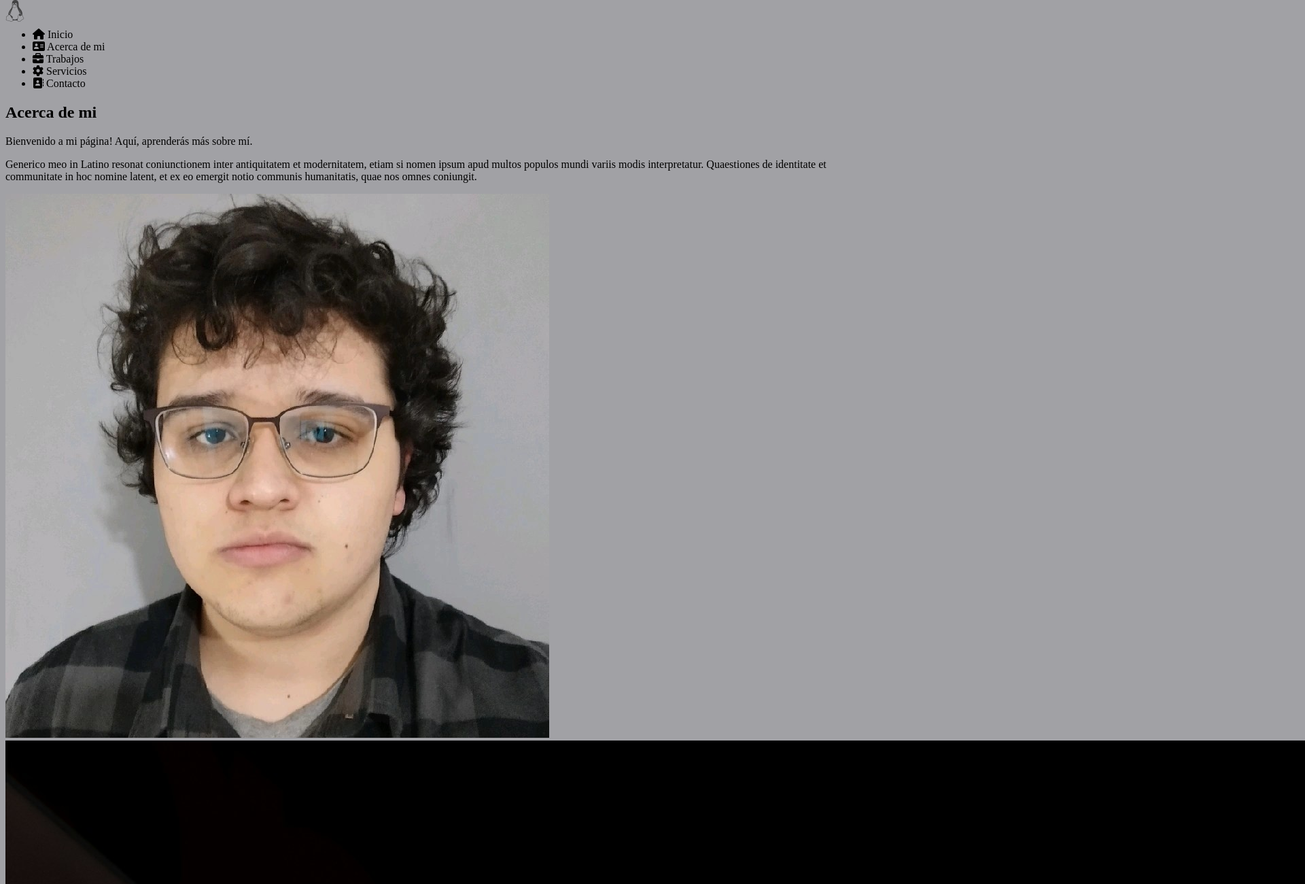
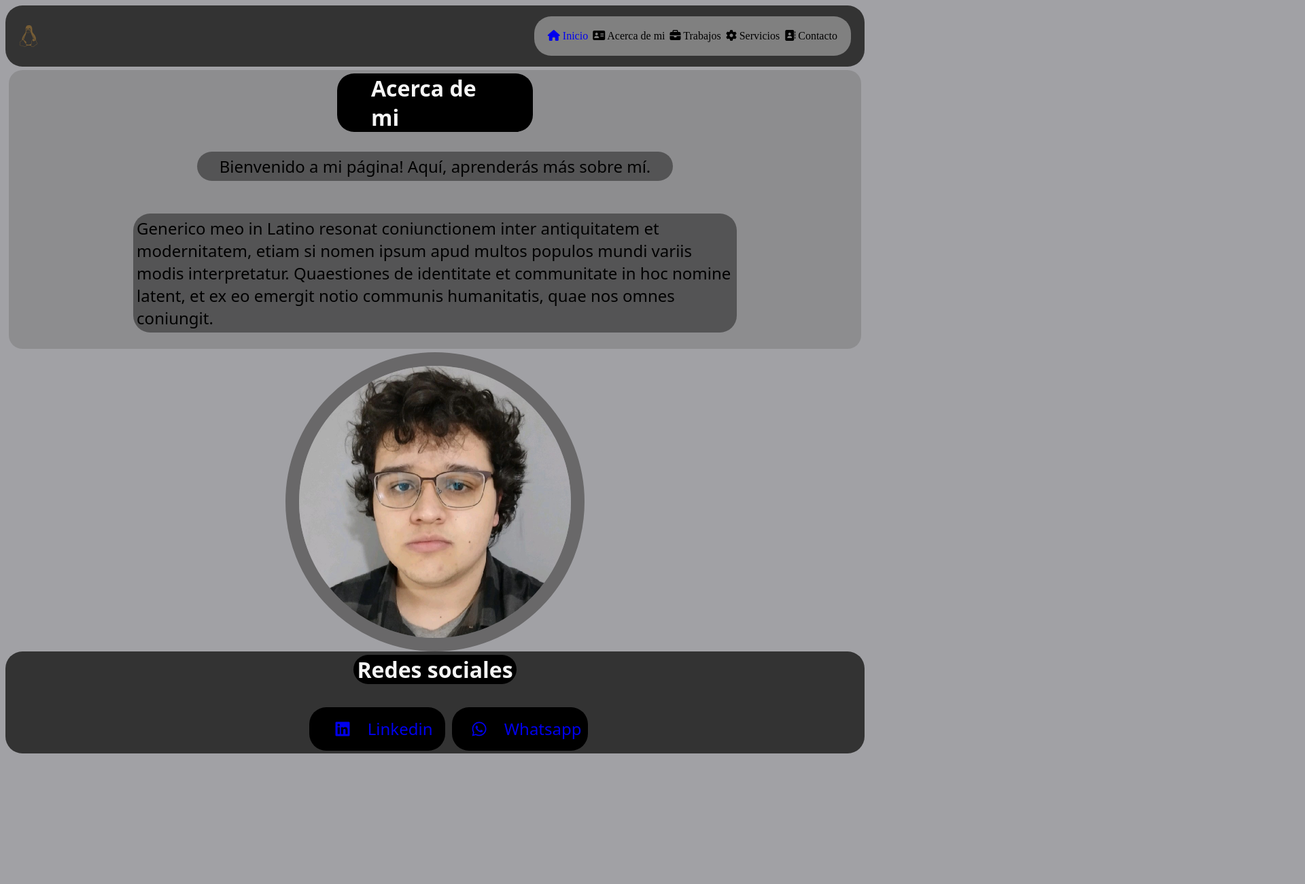
Before and after one commit to Nicozilabe/Portfolio, a plain HTML site: page index.html in a window 1280 px wide. Shown: the top 1300 px of the page at 68% size, 1920 px wide, since content can reach past the window. After the commit the page ends 1116 px from the top, so only its background shows below. Drawn offline with Linux system fonts and the light colour scheme.

Commit message:
me olvide ya todo lo que modifique

```diff
--- a/index.html
+++ b/index.html
@@ -13,21 +13,21 @@
   <body>
     <div class="container">
       <header>
-        <i class="fa-brands fa-linux fa-bounce fa-2xl" style="color: #424243;"></i>
+        <i class="fa-brands fa-linux fa fa-2xl" style="color: #775d35;"></i>
         <nav>
           <ul>
-            <li><i class="fa-solid fa-house"></i> Inicio</li>
+            <li><a href="index.html"><i class="fa-solid fa-house"></i> Inicio</a></li>
             <li><i class="fa-solid fa-address-card"></i> Acerca de mi</li>
             <li><i class="fa-solid fa-briefcase"></i> Trabajos</li>
             <li><i class="fa-solid fa-gear fa-spin"></i> Servicios</li>
             <li><i class="fa-solid fa-address-book"></i> Contacto</li>
           </ul>
         </nav>
-
+      </header>
         <main>
           <section class="section-1">
             <div class="acerca-de">
-              <h2>Acerca de mi</h2>
+              <h2 class="tit">Acerca de mi</h2>
               <p class="parrafo1">
                 Bienvenido a mi página! Aquí, aprenderás más sobre mí.
               </p>
@@ -39,9 +39,9 @@
             </div>
             <div class="imagen"><img src="img/yo.jpg" alt="imagen personal"></div>
           </section>
-          <section class="section-2">
-            <img src="img/carrusel-img.jpg" alt="magen de carrusel">
-          </section>
+         <!-- <section class="section-2">
+            <img src="img/carrusel-img.jpg" alt="imagen de carrusel">
+          </section>-->
         </main>
         <footer>
             <h3 class="titulo-foot">Redes sociales</h3>
@@ -50,7 +50,6 @@
                 <li><a href="https://wa.me/59898018897"><i class="fa-brands fa-whatsapp"></i></i> Whatsapp</a></li>
             </ul>
         </footer>
-      </header>
     </div>
   </body>
 </html>
--- a/styles.css
+++ b/styles.css
@@ -1,6 +1,118 @@
 body {
-    background-color: rgb(161, 161, 165);
+  background-color: rgb(161, 161, 165);
 }
-.i {
-    margin: auto;
+a {
+  text-decoration: none;
 }
+header {
+  border-radius: 25px;
+  background-color: rgb(51, 51, 51);
+  display: flex;
+  align-items: center;
+  justify-content: space-between;
+}
+nav ul {
+  display: flex;
+  background-color: grey;
+  border-radius: 25px;
+  padding: 20px;
+  list-style: none;
+  gap: 7px;
+  margin-right: 20px;
+}
+.section-2 img {
+  width: 500px;
+}
+.fa-brands {
+  margin: 20px;
+}
+.imagen {
+  display: flex;
+  justify-content: center;
+}
+.imagen img {
+  display: flex;
+  border-radius: 2000px;
+  border: solid 20px rgba(85, 84, 84, 0.733);
+  width: 400px;
+}
+.acerca-de {
+  margin: 5px;
+  display: flex;
+  background-color: rgba(128, 128, 128, 0.582);
+  border-radius: 20px;
+  flex-direction: column;
+  flex-wrap: wrap;
+}
+.tit {
+  display: flex;
+  align-self: center;
+  padding-inline: 4%;
+  justify-content: center;
+  margin: 5px;
+  background-color: black;
+  color: whitesmoke;
+  width: 15%;
+  font-size: 200%;
+  border-radius: 25px;
+  font-family: system-ui, -apple-system, BlinkMacSystemFont, 'Segoe UI', Roboto, Oxygen, Ubuntu, Cantarell, 'Open Sans', 'Helvetica Neue', sans-serif;
+}
+.parrafo1{
+  font-family: system-ui, -apple-system, BlinkMacSystemFont, 'Segoe UI', Roboto, Oxygen, Ubuntu, Cantarell, 'Open Sans', 'Helvetica Neue', sans-serif;
+  align-self: center;
+  display: flex;
+  background-color: rgba(61, 61, 61, 0.705);
+  border-radius: 25px;
+  justify-content: center;
+  font-size: x-large;
+  width: 55%;
+  padding: 5px;
+}
+.parrafo2{
+  font-family: system-ui, -apple-system, BlinkMacSystemFont, 'Segoe UI', Roboto, Oxygen, Ubuntu, Cantarell, 'Open Sans', 'Helvetica Neue', sans-serif;
+  padding: 5px;
+  align-self: center;
+  display: flex;
+  background-color: rgba(61, 61, 61, 0.705);
+  border-radius: 25px;
+  justify-content: center;
+  font-size: x-large;
+  width: 70%;
+}
+footer {
+  border-radius: 25px;
+  background-color: rgb(51, 51, 51);
+  display: flex;
+  flex-direction: column;
+  height: 150px;
+}
+footer h3 {
+  display: flex;
+  align-self: center;
+  justify-content: center;
+  margin: 5px;
+  background-color: black;
+  color: whitesmoke;
+  width: 240px;
+  font-size: xx-large;
+  border-radius: 25px;
+  font-family: system-ui, -apple-system, BlinkMacSystemFont, 'Segoe UI', Roboto, Oxygen, Ubuntu, Cantarell, 'Open Sans', 'Helvetica Neue', sans-serif;
+}
+footer ul {
+  display: flex;
+  list-style: none;
+  align-self: center;
+  flex-direction: row;
+  font-size: x-large;
+}
+footer ul li {
+  display: flex;
+  align-self: center;
+  justify-content: center;
+  margin: 5px;
+  background-color: black;
+  color: whitesmoke;
+  width: 200px;
+  border-radius: 25px;
+  font-family: system-ui, -apple-system, BlinkMacSystemFont, 'Segoe UI', Roboto, Oxygen, Ubuntu, Cantarell, 'Open Sans', 'Helvetica Neue', sans-serif;
+}
```
Also changed, not shown: 1 other file.
